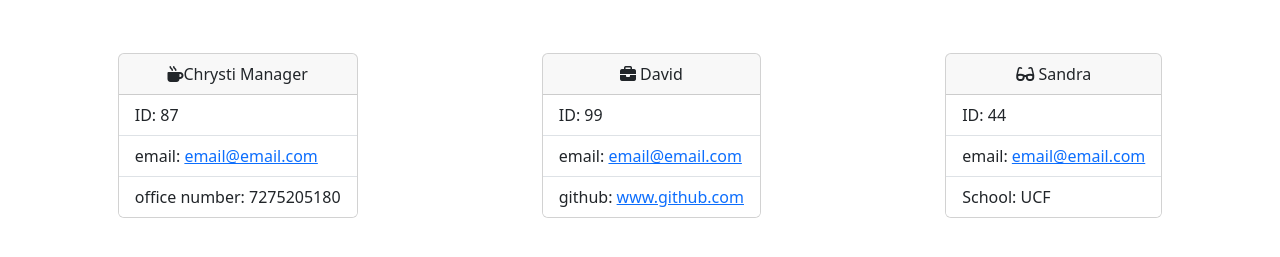
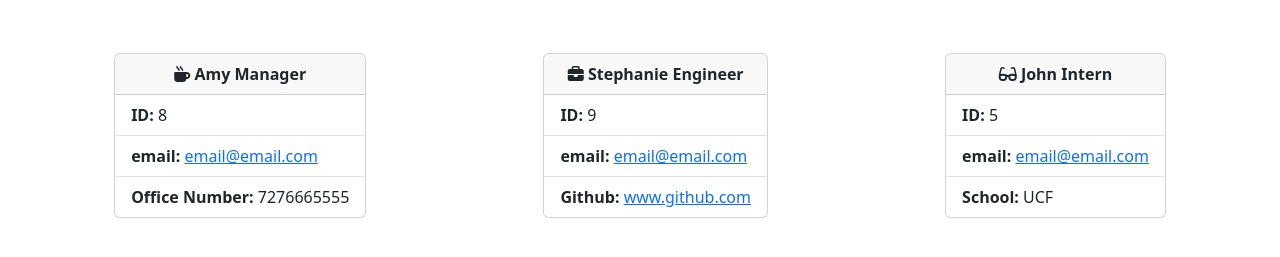
Before and after one commit to unnamedmistress/TeamProfileBuilder, a website: page output/team.html in a window 1280 px wide. Shown: the part 53-310 px from the top of the page. Drawn offline with nearby package versions, Linux system fonts and the light colour scheme.

Commit message:
finish up readme

```diff
--- a/output/team.html
+++ b/output/team.html
@@ -17,30 +17,30 @@
       <body>
         <main>
         <div class="card"><div class = 'card-header'>
-        <i class = 'fas fa-mug-hot'></i>Chrysti Manager </div>
+        <i class = 'fas fa-mug-hot'></i> <strong> Amy Manager</strong> </div>
         <ul class = 'list-group list-group-flush'>
-        <li class = 'list-group-item'> ID: 87</li>
-        <li class = 'list-group-item'> email: <a href = "mailto:email@email.com">email@email.com</a> </li>
-        <li class = 'list-group-item'> office number: 7275205180 </li>
+        <li class = 'list-group-item'> <strong>ID: </strong>8</li>
+        <li class = 'list-group-item'> <strong>email:</strong> <a href = "mailto:email@email.com">email@email.com</a> </li>
+        <li class = 'list-group-item'> <strong>Office Number:</strong> 7276665555 </li>
         </ul>
         </div></div>
 
     <div class="card"><div class = 'card-header'>
-    <i class='fas fa-briefcase'></i>  David</div>
+    <i class='fas fa-briefcase'></i> <strong> Stephanie Engineer</strong> </div>
 
     <ul class = 'list-group list-group-flush'>
-    <li class = 'list-group-item'> ID: 99</li>
-    <li class = 'list-group-item'> email: <a href = "mailto:email@email.com">email@email.com</a> </li>
-    <li class = 'list-group-item'> github: <a href = "https://www.github.com">www.github.com</a> </li>
+    <li class = 'list-group-item'><strong> ID: </strong>9</li>
+    <li class = 'list-group-item'><strong> email:</strong> <a href = "mailto:email@email.com">email@email.com</a> </li>
+    <li class = 'list-group-item'> <strong> Github: </strong> <a href = "https://www.github.com">www.github.com</a> </li>
     </ul>
     </div></div>
 
     <div class="card"><div class = 'card-header'>
-    <i class='fas fa-glasses'></i> Sandra</div>
+    <i class='fas fa-glasses'></i><strong> John  Intern </strong> </div>
     <ul class = 'list-group list-group-flush'>
-    <li class = 'list-group-item'> ID: 44</li>
-    <li class = 'list-group-item'> email: <a href = "mailto:email@email.com">email@email.com </a> </li>
-    <li class = 'list-group-item'> School: UCF </li>
+    <li class = 'list-group-item'><strong> ID:</strong> 5</li>
+    <li class = 'list-group-item'> <strong>email:</strong> <a href = "mailto:email@email.com">email@email.com </a> </li>
+    <li class = 'list-group-item'> <strong>School:</strong> UCF </li>
     </ul>
     </div> </div>
       </main>
```
Also changed, not shown: README.md, output/Screenshot 2023-01-24 190852.png (added).
